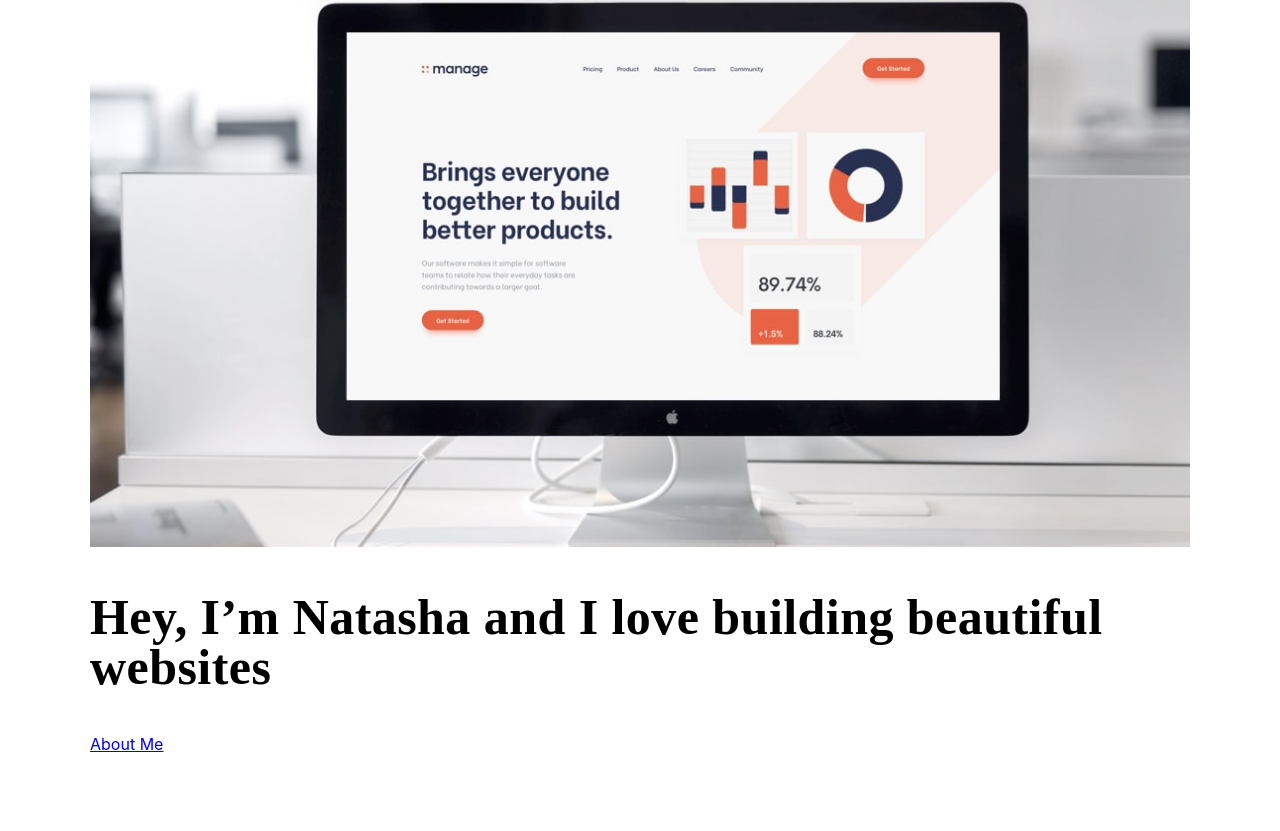
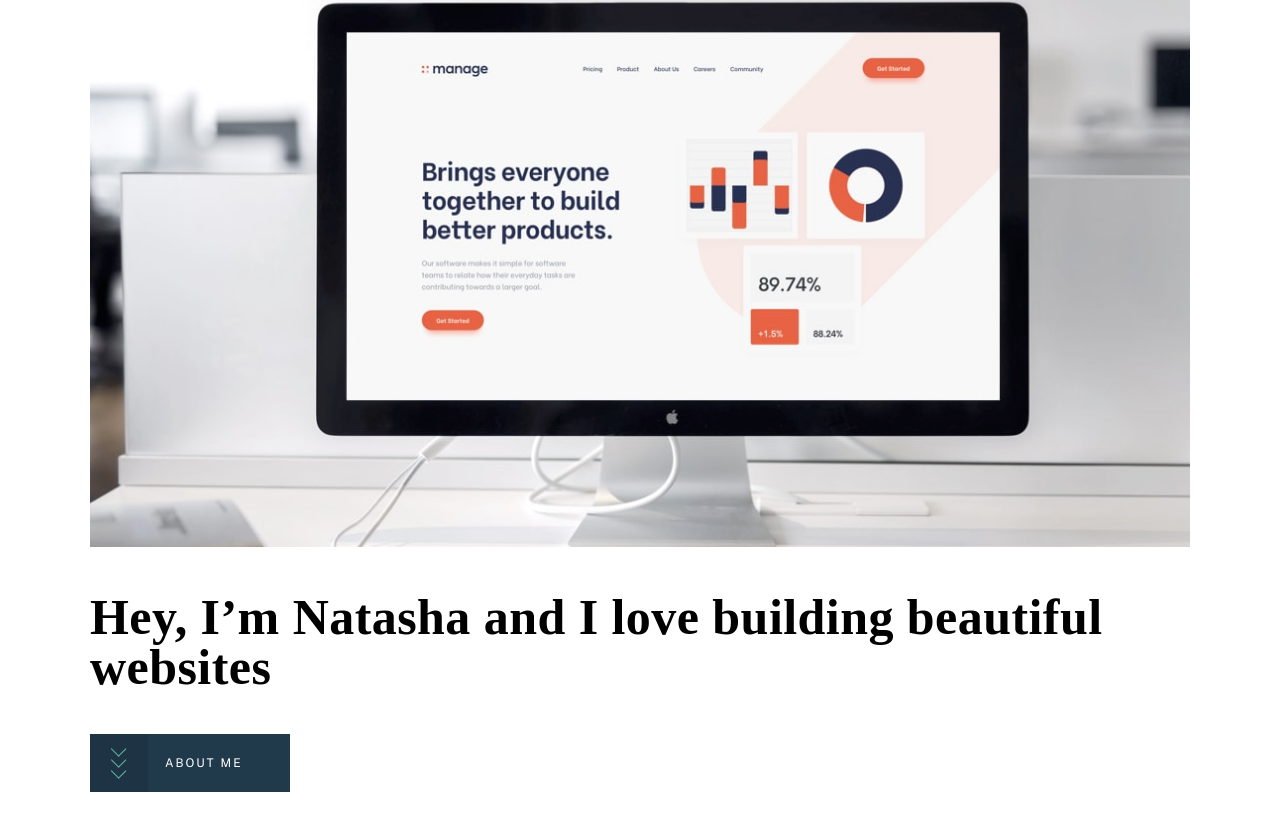
Before and after one commit to natasharamburrun/portfolio-website, a React (Create React App) app: page / in a window 1280 px wide. Shown: the part 213-1044 px from the top of the page. Built offline with nearby package versions, Linux system fonts and the light colour scheme; a web font is replaced by a local one.

Commit message:
added homepage about me button and styled

```diff
--- a/src/components/Homepage.js
+++ b/src/components/Homepage.js
@@ -1,24 +1,29 @@
-import React from 'react';
-import mobileHero from '../assets/images/homepage/mobile/image-homepage-hero.jpg';
-import mobileHero2 from '../assets/images/homepage/mobile/image-homepage-hero@2x.jpg';
-import tabletHero from '../assets/images/homepage/tablet/image-homepage-hero.jpg';
-import tabletHero2 from '../assets/images/homepage/tablet/image-homepage-hero@2x.jpg';
-import desktopHero from '../assets/images/homepage/desktop/image-homepage-hero.jpg';
-import desktopHero2 from '../assets/images/homepage/desktop/image-homepage-hero@2x.jpg';
+import React from "react";
+import mobileHero from "../assets/images/homepage/mobile/image-homepage-hero.jpg";
+import mobileHero2 from "../assets/images/homepage/mobile/image-homepage-hero@2x.jpg";
+import tabletHero from "../assets/images/homepage/tablet/image-homepage-hero.jpg";
+import tabletHero2 from "../assets/images/homepage/tablet/image-homepage-hero@2x.jpg";
+import desktopHero from "../assets/images/homepage/desktop/image-homepage-hero.jpg";
+import desktopHero2 from "../assets/images/homepage/desktop/image-homepage-hero@2x.jpg";
 
-const Homepage = () => {
+function Homepage() {
 
   return (
-    <section className='homepage'>
+    <section className="homepage">
       <picture>
         <source media="(min-width: 1024px)" srcSet={`${desktopHero}, ${desktopHero2} 2x`} />
         <source media="(min-width: 768px)" srcSet={`${tabletHero}, ${tabletHero2} 2x`} />
         <img className="hero-img" src={`${mobileHero}`} alt="" srcSet={`${mobileHero2} 2x`} />
       </picture>
-      <h1 className='my-bio'>Hey, I’m Natasha and I love building beautiful websites</h1>
-      <a href="about-me" className='button button-primary'>About Me</a>
-
-
+      <h1 className="my-bio">Hey, I’m Natasha and I love building beautiful websites</h1>
+      <a href="about-me" className="button primary-button">
+        <div class="arrow-down">
+          <span></span>
+          <span></span>
+          <span></span>
+        </div>
+        <div className="button-title">About Me</div>
+      </a>
 
 
 
@@ -38,7 +43,7 @@ const Homepage = () => {
 
             Contact Me */}
     </section>
-  )
+  );
 }
 
 export default Homepage
--- a/src/styles/components/homepage.scss
+++ b/src/styles/components/homepage.scss
@@ -10,3 +10,7 @@
 .hero-img {
   width: 100%;
 }
+
+.homepage-button {
+  display: flex;
+}
--- a/src/styles/global/buttons.scss
+++ b/src/styles/global/buttons.scss
@@ -1,22 +1,57 @@
 .primary-button {
+  display: flex;
+  align-items: center;
+  background-color: $button-green;
+  color: $base-white;
+  width: 200px;
+}
+
+.button-title {
   font-family: 'Public Sans', sans-serif;
   font-size: 12px;
   line-height: 14px;
   text-align: center;
   letter-spacing: 2px;
   text-transform: uppercase;
-  color: $button-green;
-  width: 200px;
-  height: 48px;
+  text-decoration: none;
+  padding-left: 17px;
 }
 
-.primary-button:hover {
-  color: $button-turquoise;
+.arrow-down {
+  position: relative;
+  padding: 5px;
+  width: 48px;
+  height: 48px;
+  background-color: #1e3444;
+}
+
+.arrow-down span {
+  display: block;
+  width: 10px;
+  height: 10px;
+  border-bottom: 1px solid $button-turquoise;
+  border-right: 1px solid $button-turquoise;
+  transform: translate(165% , 40%) rotate(45deg)
+}
+
+a:hover {
+  background-color: $button-turquoise;
+  .arrow-down {
+    background-color: #56a292;
+  }
+  .arrow-down span {
+  border-bottom: 1px solid $base-white;
+  border-right: 1px solid $base-white;
+  }
+}
+
+a:link {
+    text-decoration: none;
 }
 
 button:disabled,
 button[disabled]{
-  color: $button-grey;
+  background-color: $button-grey;
 }
 
 .secondary-button {
@@ -26,7 +61,7 @@ button[disabled]{
   text-align: center;
   letter-spacing: 2px;
   text-transform: uppercase;
-  color: $base-white;
+  background-color: $base-white;
   width: 200px;
   height: 48px;
 }
```
Lines whose indentation alone changed are shown as unchanged.
